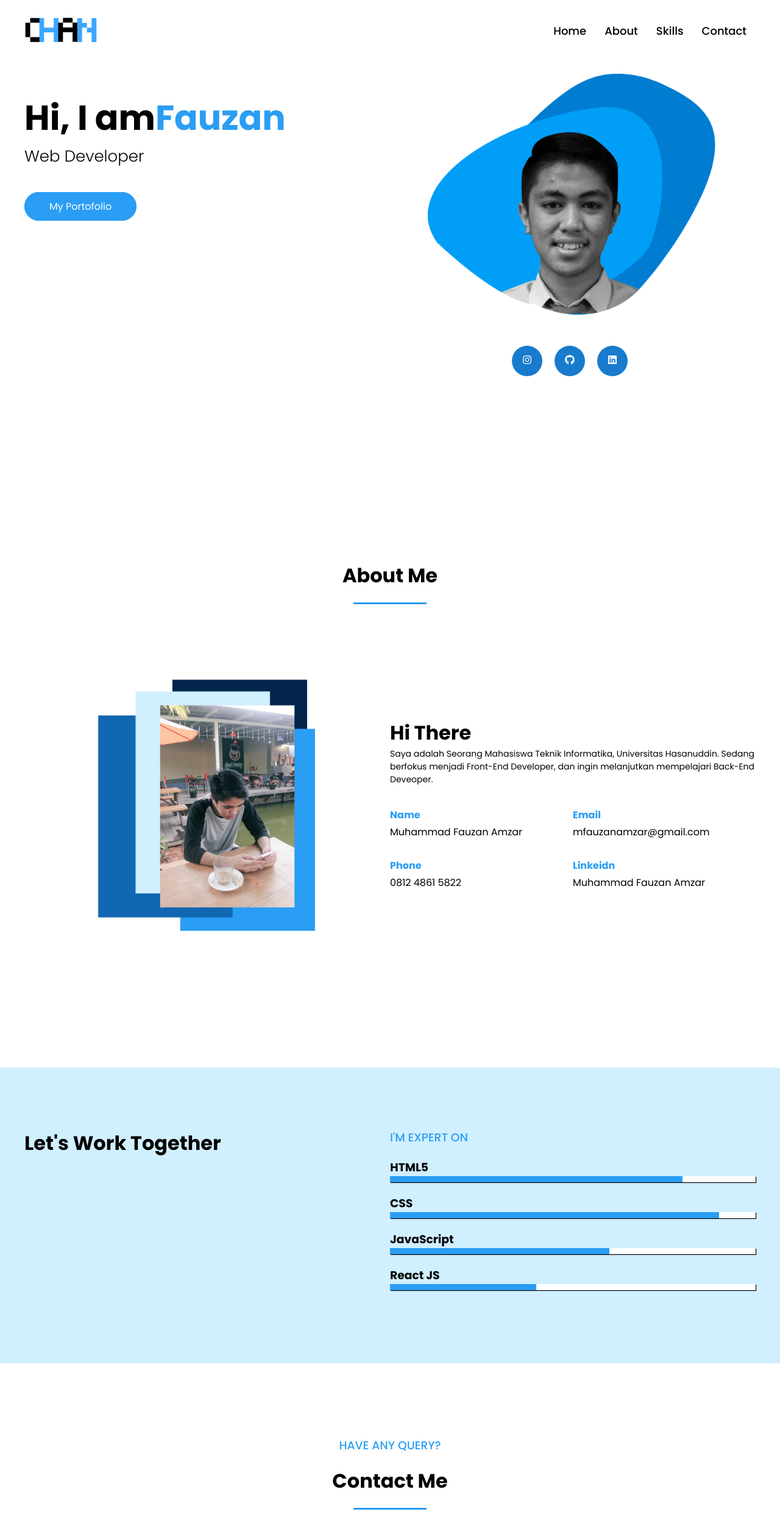
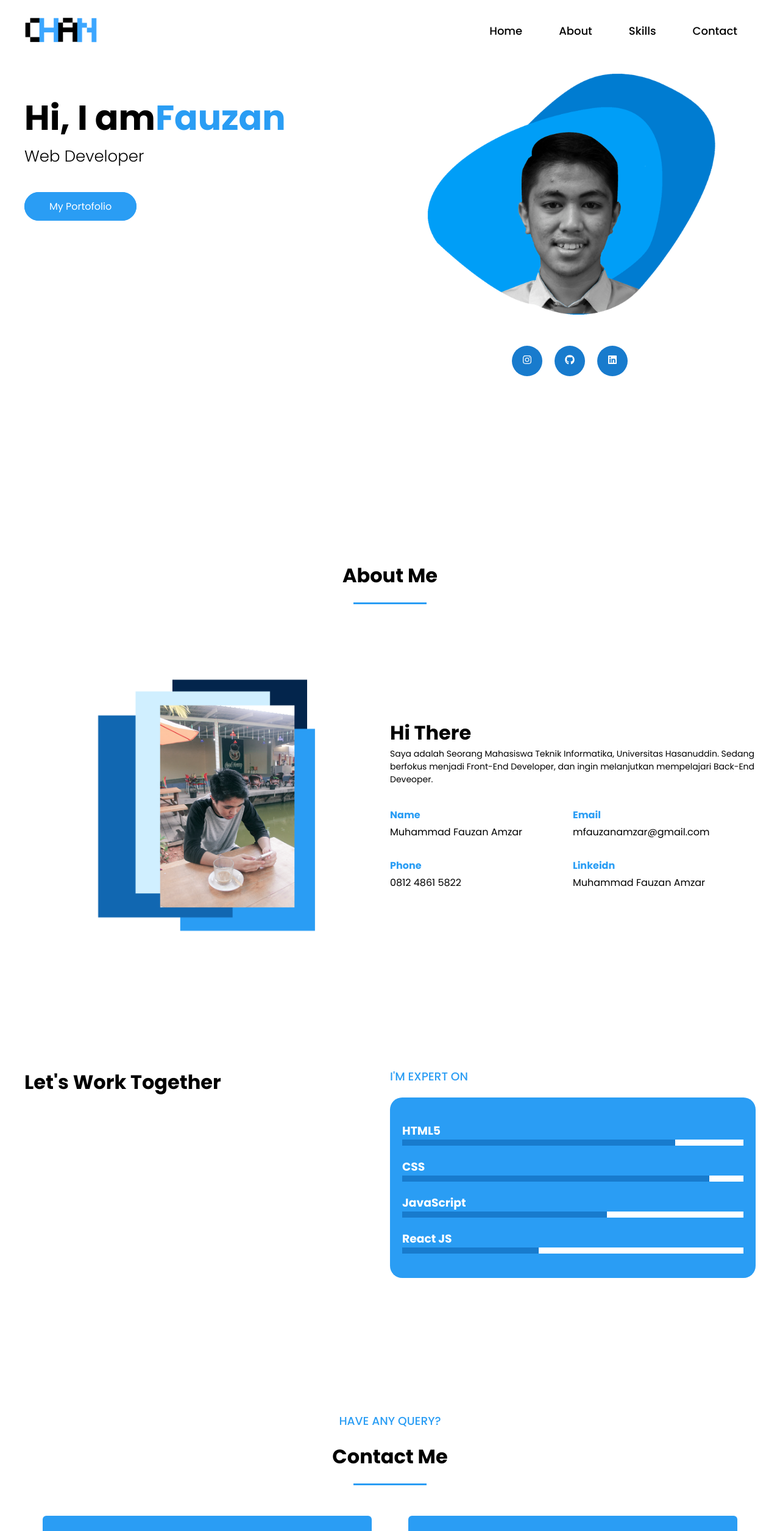
Before and after one commit to mfauzanamzar/myportofolio-with-react, a React (Create React App) app: page / in a window 1280 px wide. Shown: the top 2511 px of the page at 61% size. Built offline with nearby package versions, Linux system fonts and the light colour scheme.

Commit message:
add react-scroll

```diff
--- a/src/App.css
+++ b/src/App.css
@@ -40,10 +40,18 @@ body{
   width: 120px;
 }
 
+.navbar_righthidden{
+  display: none;
+  list-style-type: none;
+
+}
+
 .navbar_right{
   display: flex;
   list-style-type: none;
 }
+
+
 
 .navbar_right li a {
   text-decoration: none;
@@ -51,6 +59,18 @@ body{
   font-weight: 500;
   font-size: 18px;
   padding: 0 15px;
+}
+
+.navbar_righthidden li a {
+  text-decoration: none;
+  color: black;
+  font-weight: 500;
+  font-size: 18px;
+  padding: 0 15px;
+}
+
+.cursor{
+  cursor: pointer;
 }
 
 .container{
@@ -106,8 +126,8 @@ body{
 .header_ul {
   list-style-type: none;
   display: flex;
-  text-align: center;
-  margin: 0 200px;
+
+
 }
 
 .header_ul li{
@@ -211,6 +231,11 @@ body{
   text-align: center;
 }
 
+.tes1{
+    display: table;
+    margin: 0 auto;
+}
+
 .heading {
   margin-bottom : 20px;
   font-weight: 500;
@@ -262,7 +287,7 @@ body{
 .about {
   width: 100%;
   background: white;
-  padding: 100px 0px;
+  padding-top: 100px;
 }
 
 .about_img{
@@ -310,11 +335,15 @@ body{
 
 /*skills*/
 .Skills{
-  background: #d0efff;
+
   padding: 100px 0;
 }
-.skills_bar{
+.skills_bar {
   list-style: none;
+  background-color: #2a9df4;
+  padding: 20px;
+  border-radius: 20px;
+  color: white;
 }
 
 .skills_bar li{
@@ -328,13 +357,13 @@ body{
 
 
   overflow: hidden;
-  box-shadow: 1px 1px 1px black
+
 }
 
 .bar span{
   height: 10px;
   float: left;
-  background: #2a9df4;
+  background: #187bcd;
 }
 
 .html{
@@ -502,10 +531,16 @@ textarea{
   font-family: 'Poppins', sans-serif;
 }
 
-@media(max-width: 765px){
+@media(max-width:1025px){
+  .container{
+    padding: 0 50px;
+  }
+}
+
+@media(max-width: 769px){
   .container{
     width: 100%;
-    padding: 0 50px;
+
   }
 
   .col-6{
@@ -521,6 +556,10 @@ textarea{
   }
 
   .navbar_right{
+    display: none;
+  }
+
+  .navbar_righthidden{
     flex-direction: column;
     width: 100%;
     align-items: center;
@@ -528,9 +567,10 @@ textarea{
     top: 0;
     left: 0;
     position: fixed;
+    display: flex;
   }
 
-  .navbar_right li{
+  .navbar_righthidden li{
     display: block;
     padding: 15px 0;
 
@@ -559,7 +599,7 @@ textarea{
   }
   .header_ul {
 
-    margin: 0 0px;
+    margin: 0 auto;
   }
   .contact_box{
     width: 100%;
--- a/src/components/About.js
+++ b/src/components/About.js
@@ -15,7 +15,7 @@ const About = () => {
   ])
 
   return (
-    <div className="about">
+    <div id="about" className="about">
       <div className="container">
         <div className="common">
           <h1 className="mainHeader">{header.subHeader}</h1>
--- a/src/components/Banner.js
+++ b/src/components/Banner.js
@@ -9,7 +9,7 @@ const Banner = () => {
     image: "/images/ucan2.png"
   });
   return (
-    <header className="header">
+    <header id="home" className="header">
       <div className="container">
         <div className="row">
           <div className="col-6">
@@ -38,9 +38,9 @@ const Banner = () => {
           <div className="col-6">
 
             <div className="banner_img">
-              <div className="header_content2">
+
                 <img src={state.image} alt="man" />
-
+                  <div className="tes1">
                 <ul className="header_ul">
                   <li>
                     <a href="https://www.instagram.com/mfauzanamzar_" className="bttn btn_ig"><FaInstagram /></a>
@@ -52,6 +52,7 @@ const Banner = () => {
                     <a href="https://www.linkedin.com/in/muhammad-fauzan-amzar-980699209" className="bttn btn_ig"><FaLinkedin /></a>
                   </li>
                 </ul>
+
               </div>
             </div>
 
--- a/src/components/Contact.js
+++ b/src/components/Contact.js
@@ -31,7 +31,7 @@ const Contact = () => {
 
   ]);
   return (
-    <div className="Contact">
+    <div id="contact" className="Contact">
       <div className="container">
         <div className="contact_header">
           <div className="common">
--- a/src/components/Nav.js
+++ b/src/components/Nav.js
@@ -1,8 +1,19 @@
 import React from "react";
 import { FaAlignJustify } from "react-icons/fa";
+import { Link } from 'react-scroll'
+
+
+
 
 const Nav = () => {
-  const [state, setState] = React.useState(true)
+  const [nav] = React.useState([
+    { id: 'home', navName: 'Home' },
+    { id: 'about', navName: 'About' },
+    { id: 'skills', navName: 'Skills' },
+    { id: 'contact', navName: 'Contact' }
+
+  ])
+  const [state, setState] = React.useState(false)
   return (
     <nav className="navbar">
       <div className="container">
@@ -12,24 +23,26 @@ const Nav = () => {
               <img src="/images/logo.png" alt="logo" />
             </div>
           </ul>
-          {state ? (<ul className="navbar_right">
-            <li>
-              <a href="">Home</a>
-            </li>
-            <li>
-              <a href="">About</a>
-            </li>
-            <li>
-              <a href="">Skills</a>
-            </li>
-            <li>
-              <a href="">Contact </a>
-            </li>
-          </ul> ):("")}
+          <ul className="navbar_right">
+              {nav.map(nv => (
+                <li>
+                  <Link to={nv.id} spy={true} smooth={true}><a className="cursor">{nv.navName}</a></Link>
+                </li>
+              ))}
+            </ul>
+
+          {state ? (
+            <ul className="navbar_righthidden">
+              {nav.map(nv => (
+                <li>
+                  <Link to={nv.id} spy={true} smooth={true}><a className="cursor">{nv.navName}</a></Link>
+                </li>
+              ))}
+            </ul>) : ("")}
 
         </div>
       </div>
-      <div className="toggle"onClick={()=> setState(!state)}><FaAlignJustify/></div>
+      <div className="toggle" onClick={() => setState(!state)}><FaAlignJustify /></div>
     </nav>
   );
 };
--- a/src/components/Skills.js
+++ b/src/components/Skills.js
@@ -4,7 +4,7 @@ import React from "react";
 const Skills = () => {
 
   return (
-    <div className="Skills">
+    <div id="skills" className="Skills">
       <div className="container">
         <div className="row">
           <div className="col-6">
```
Also changed, not shown: 1 other file (tests, documents, lock files or other folders).
